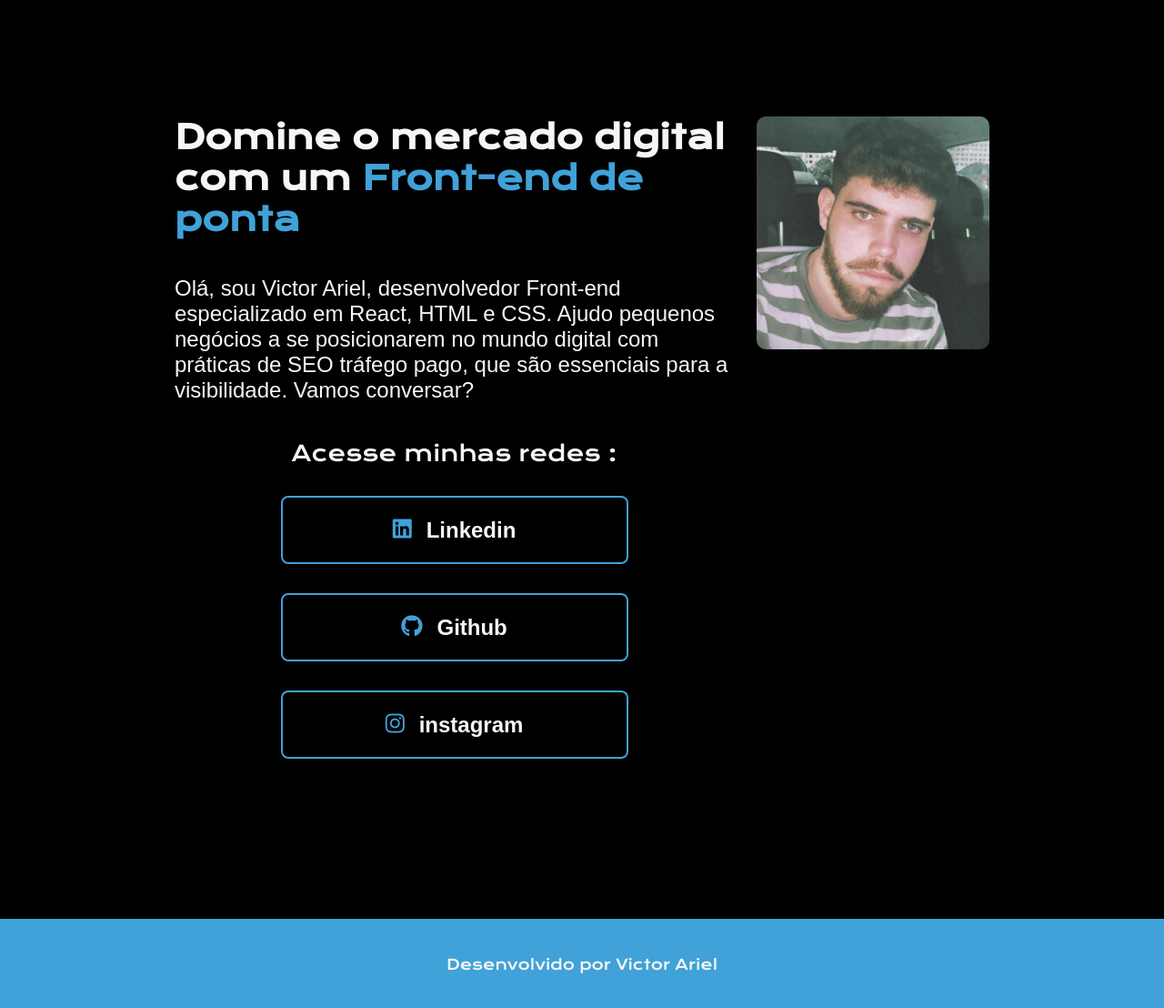
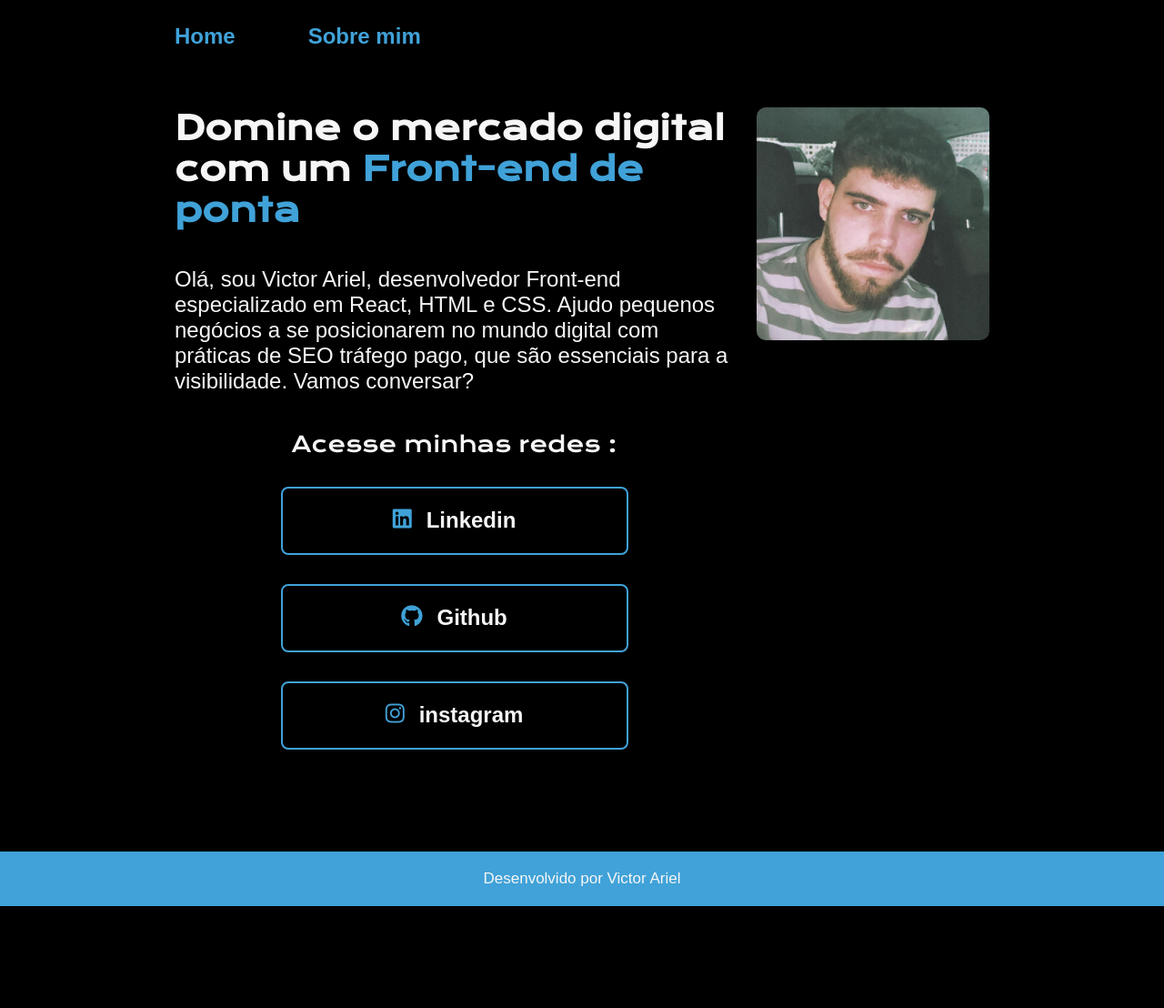
Before and after one commit to victorarielima/Portifolio, a plain HTML site: page index.html in a window 1280 px wide. Shown: the whole page at 91% size. After the commit the page ends 996 px from the top, so only its background shows below. Drawn offline with nearby package versions, Linux system fonts and the light colour scheme.

Commit message:
Header e footer

```diff
--- a/index.html
+++ b/index.html
@@ -10,7 +10,14 @@
 </head>
 
 <body>
-    <header></header>
+    <header class="cabecalho">
+        <nav class="navegacao">
+            <a href="" class="conteudo_nav">Home</a>
+            <a href="" class="conteudo_nav">Sobre mim</a>
+        </nav>
+    </header>
+
+
     <main class= "apresentacao">
         <section class = "conteudo">
             <h1 class = "titulo"> Domine o mercado digital com um <strong class="titulo-destaque"> Front-end de ponta
--- a/styles.css
+++ b/styles.css
@@ -8,7 +8,6 @@
 }
 
 body {
-    height: 100vh;
     box-sizing: border-box;
     background-color: #000000;
     color: #F6F6F6;
@@ -24,7 +23,7 @@ img{
 }
 
 .apresentacao {
-    margin: 10% 15% ;
+    padding: 5% 15%;
     display: flex;
     align-items: flex-start;
     justify-content: space-between;
@@ -92,10 +91,28 @@ i{
 .rodape{
     background-color:#40A2D8;
     color: #F6F6F6;
-    height: 100px;
-    display: flex;
-    align-items: center;
+    padding: 20px;
     justify-content: center;
-    font-family:"krona One", sans-serif;
+    text-align: center;
+    font-family: "Montserrat", sans-serif;
+    font-size: 17px;
+    font-weight:400;
 
 }
+
+.cabecalho{
+    margin:2% 0 0 15%;
+}
+
+.navegacao{
+    display: flex;
+    gap: 80px;
+}
+
+.conteudo_nav{
+    color: #40A2D8;
+    text-decoration: none;
+    font-family: "Montserrat", sans-serif;
+    font-size: 24px;
+    font-weight: 600;
+}
```
